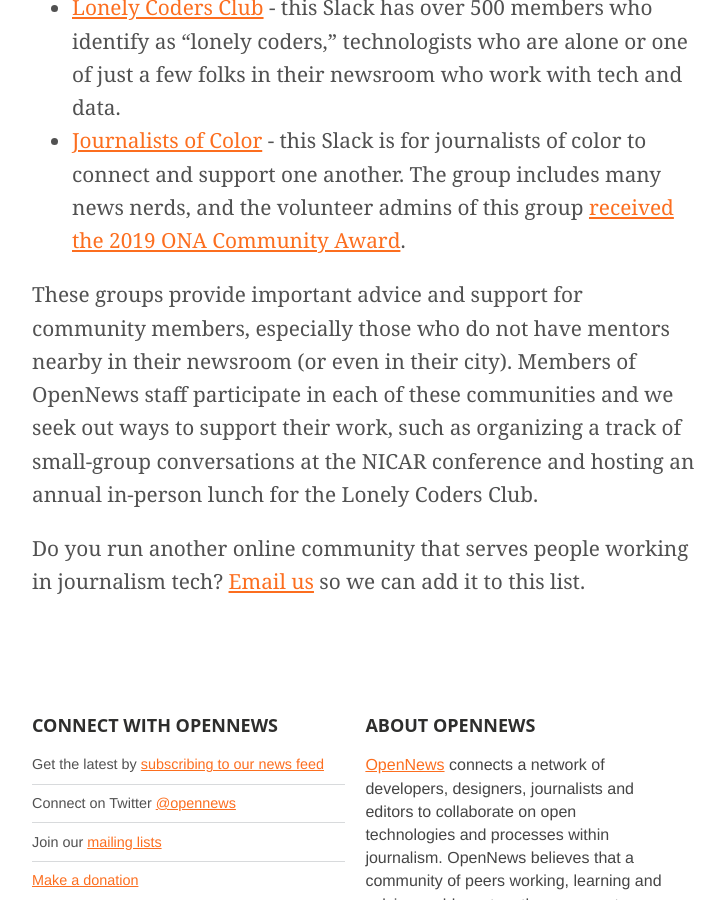
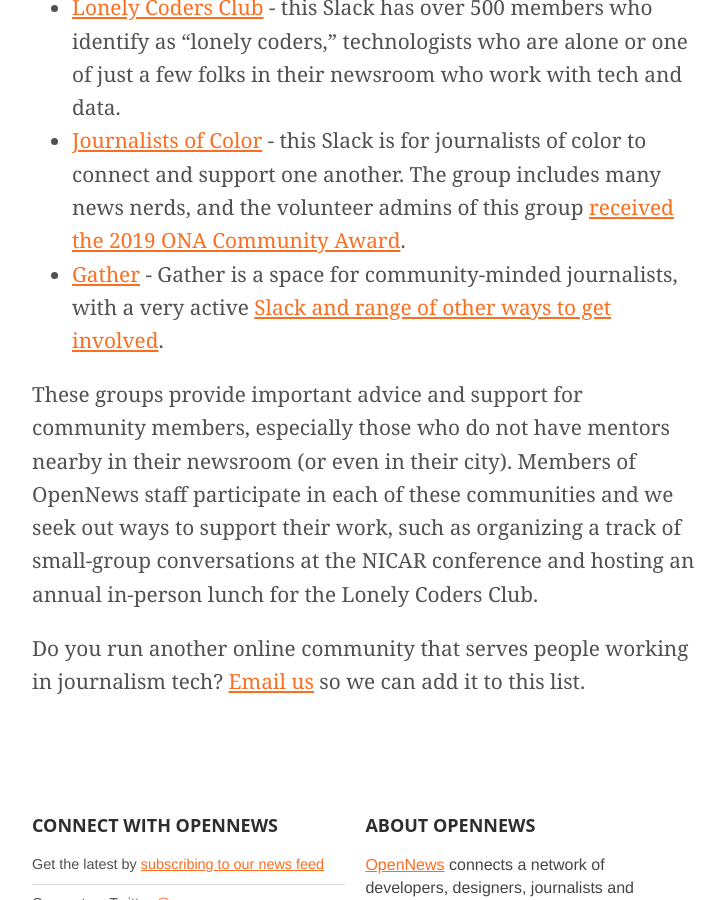
Before and after one commit to OpenNews/opennews-website, a Jekyll site: the page built from what/community/hubs/index.md, in a window 1280 px wide and 900 px high, scrolled down 1875 px. Shown: the whole window, without its empty margins (118-843 px from the left). Built offline with Jekyll 4.4.1, drawn with Linux system fonts in a browser that asks for light colours; nearby versions of some CDN libraries; some web fonts are replaced; comment, search, counter and statistics services are not loaded.

Commit message:
adding gather

```diff
--- a/what/community/hubs/index.md
+++ b/what/community/hubs/index.md
@@ -20,6 +20,7 @@
 * [News Nerdery](http://newsnerdery.org/) - this Slack has over 3,000 members of the journalism-tech community from around the world, who chat in over 40 topical and geographic channels.
 * [Lonely Coders Club](https://lcc-slack.herokuapp.com/) - this Slack has over 500 members who identify as "lonely coders," technologists who are alone or one of just a few folks in their newsroom who work with tech and data.
 * [Journalists of Color](https://journalistsofcolor.us/) - this Slack is for journalists of color to connect and support one another. The group includes many news nerds, and the volunteer admins of this group [received the 2019 ONA Community Award](https://awards.journalists.org/entries/journalists-of-color-slack-administrators/).
+* [Gather](https://letsgather.in/) - Gather is a space for community-minded journalists, with a very active [Slack and range of other ways to get involved](https://medium.com/lets-gather/ways-to-engage-with-gather-eb2e52e4a8b2).
 
 These groups provide important advice and support for community members, especially those who do not have mentors nearby in their newsroom (or even in their city). Members of OpenNews staff participate in each of these communities and we seek out ways to support their work, such as organizing a track of small-group conversations at the NICAR conference and hosting an annual in-person lunch for the Lonely Coders Club.
 
```
